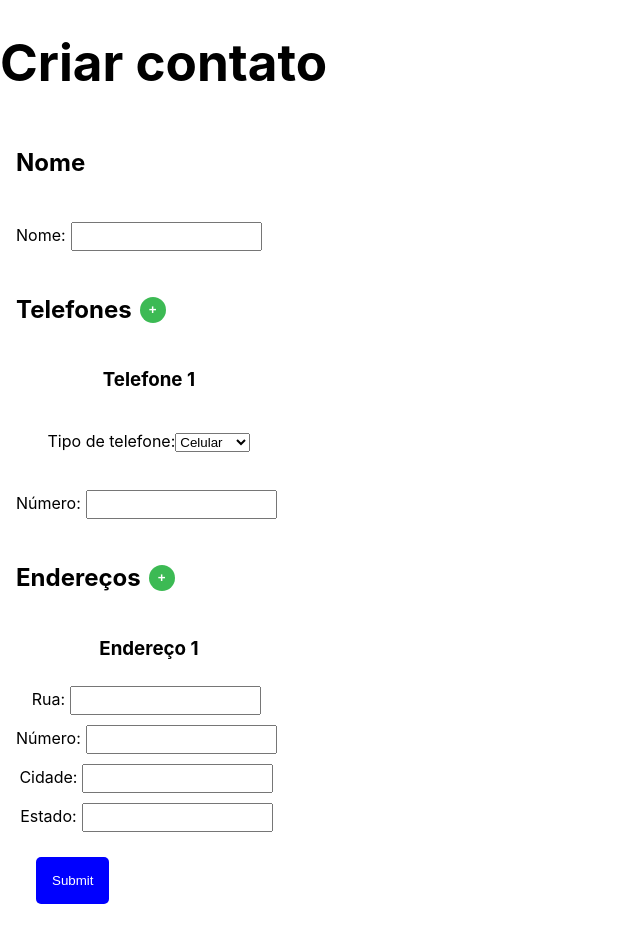
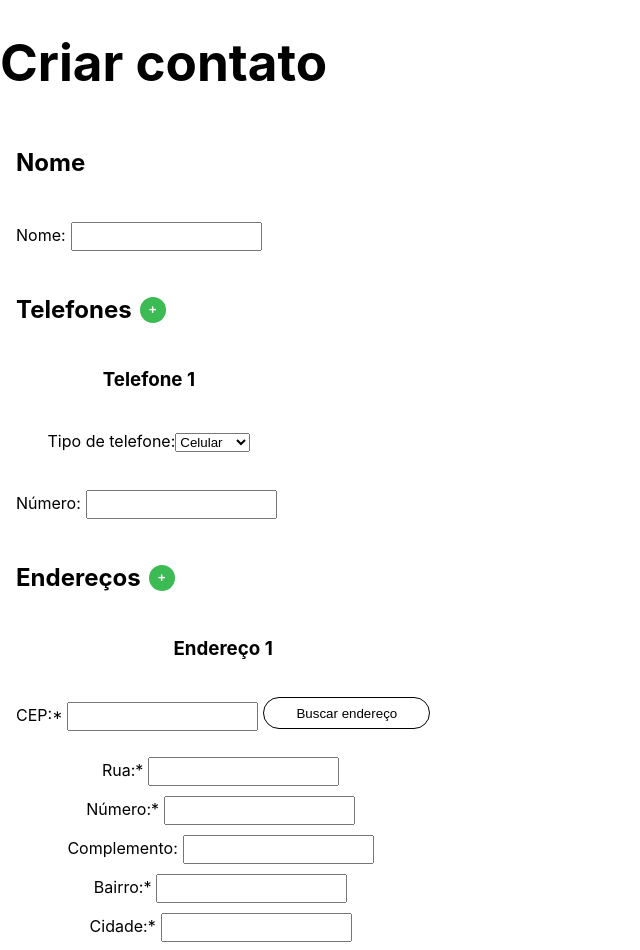
Before and after one commit to Beatriz-Cavallieri/agenda-contatos, a React (Vite) app: page /create in a window 1280 px wide. Shown: the top 950 px of the page, without its empty margins (0-640 px from the left). Built offline with nearby package versions, Linux system fonts and the light colour scheme.

Commit message:
Feature: searches address details from CEP number

```diff
--- a/src/components/Inputs/AddressInput/index.tsx
+++ b/src/components/Inputs/AddressInput/index.tsx
@@ -1,7 +1,9 @@
+import axios from 'axios';
 import { InputSC, LabelSC } from '../../../pages/CreateContact/styles';
 import { Address } from '../../../types/address';
-import { RemoveButtonSC } from '../../Button';
+import { Button, RemoveButtonSC } from '../../Button';
 import { AddressInputSC } from './styles';
+import { useState } from 'react';
 
 interface IAddressInput extends Address {
     onChange: (address: Address) => void;
@@ -9,12 +11,44 @@ interface IAddressInput extends Address {
     index: number;
 }
 
+interface ICorreios {
+    logradouro: string;
+    bairro: string;
+    localidade: string;
+    uf: string;
+}
+
 const AddressInput = (props: IAddressInput) => {
-    const { index, street, number, neighborhood, city, state, onChange, onRemove } = props;
+    const { index, number, complement, onChange, onRemove } = props;
+
+    const [state, setState] = useState(props.state)
+    const [cep, setCep] = useState(props.cep)
+    const [neighborhood, setNeighborhood] = useState(props.neighborhood)
+    const [city, setCity] = useState(props.city)
+    const [street, setStreet] = useState(props.street)
 
     const handleInputChange = (e: React.ChangeEvent<HTMLInputElement>) => {
         const { name, value } = e.target;
         onChange({ ...props, [name]: value });
+    };
+
+    const updateAddressFromCep = (data: ICorreios) => {
+        setState(data.uf)
+        setCity(data.localidade)
+        setNeighborhood(data.bairro)
+        setStreet(data.logradouro)
+    }
+
+    const findAddress = async () => {
+        try {
+            const response = await axios.get<ICorreios>(
+                `https://viacep.com.br/ws/${cep}/json/`
+            );
+            updateAddressFromCep(response.data)
+
+        } catch (error) {
+            console.log(error);
+        }
     };
 
     return (
@@ -24,14 +58,30 @@ const AddressInput = (props: IAddressInput) => {
                 {index > 0 && <RemoveButtonSC
                     aria-label='Remover Endereço'
                     type="button"
-                    onClick={props.onRemove}>
+                    onClick={onRemove}>
                     x
                 </RemoveButtonSC>
                 }
             </div>
+            <div style={{ display: 'flex' }}>
+                <LabelSC htmlFor={`cep-${index}`}>
+                    CEP:*
+                    <InputSC
+                        required
+                        type="text"
+                        id={`cep-${index}`}
+                        value={cep}
+                        onChange={(event) => setCep(event.target.value)}
+                    />
+                </LabelSC>
+                <Button type="button" onClick={findAddress}>
+                    Buscar endereço
+                </Button>
+            </div>
             <div>
-                <LabelSC htmlFor={`street-${index}`}>Rua:</LabelSC>
+                <LabelSC htmlFor={`street-${index}`}>Rua:*</LabelSC>
                 <InputSC
+                    required
                     type="text"
                     id={`street-${index}`}
                     name="street"
@@ -39,8 +89,9 @@ const AddressInput = (props: IAddressInput) => {
                     onChange={handleInputChange} />
             </div>
             <div>
-                <LabelSC htmlFor={`number-${index}`}>Número:</LabelSC>
+                <LabelSC htmlFor={`number-${index}`}>Número:*</LabelSC>
                 <InputSC
+                    required
                     type="text"
                     id={`number-${index}`}
                     name="number"
@@ -48,8 +99,28 @@ const AddressInput = (props: IAddressInput) => {
                     onChange={handleInputChange} />
             </div>
             <div>
-                <LabelSC htmlFor={`city-${index}`}>Cidade:</LabelSC>
+                <LabelSC htmlFor={`complement-${index}`}>Complemento:</LabelSC>
                 <InputSC
+                    type="text"
+                    id={`complement-${index}`}
+                    name="complement"
+                    value={complement}
+                    onChange={handleInputChange} />
+            </div>
+            <div>
+                <LabelSC htmlFor={`neighborhood-${index}`}>Bairro:*</LabelSC>
+                <InputSC
+                    required
+                    type="text"
+                    id={`neighborhood-${index}`}
+                    name="neighborhood"
+                    value={neighborhood}
+                    onChange={handleInputChange} />
+            </div>
+            <div>
+                <LabelSC htmlFor={`city-${index}`}>Cidade:*</LabelSC>
+                <InputSC
+                    required
                     type="text"
                     id={`city-${index}`}
                     name="city"
@@ -57,8 +128,9 @@ const AddressInput = (props: IAddressInput) => {
                     onChange={handleInputChange} />
             </div>
             <div>
-                <LabelSC htmlFor={`state-${index}`}>Estado:</LabelSC>
+                <LabelSC htmlFor={`state-${index}`}>Estado:*</LabelSC>
                 <InputSC
+                    required
                     type="text"
                     id={`state-${index}`}
                     name="state"
```
